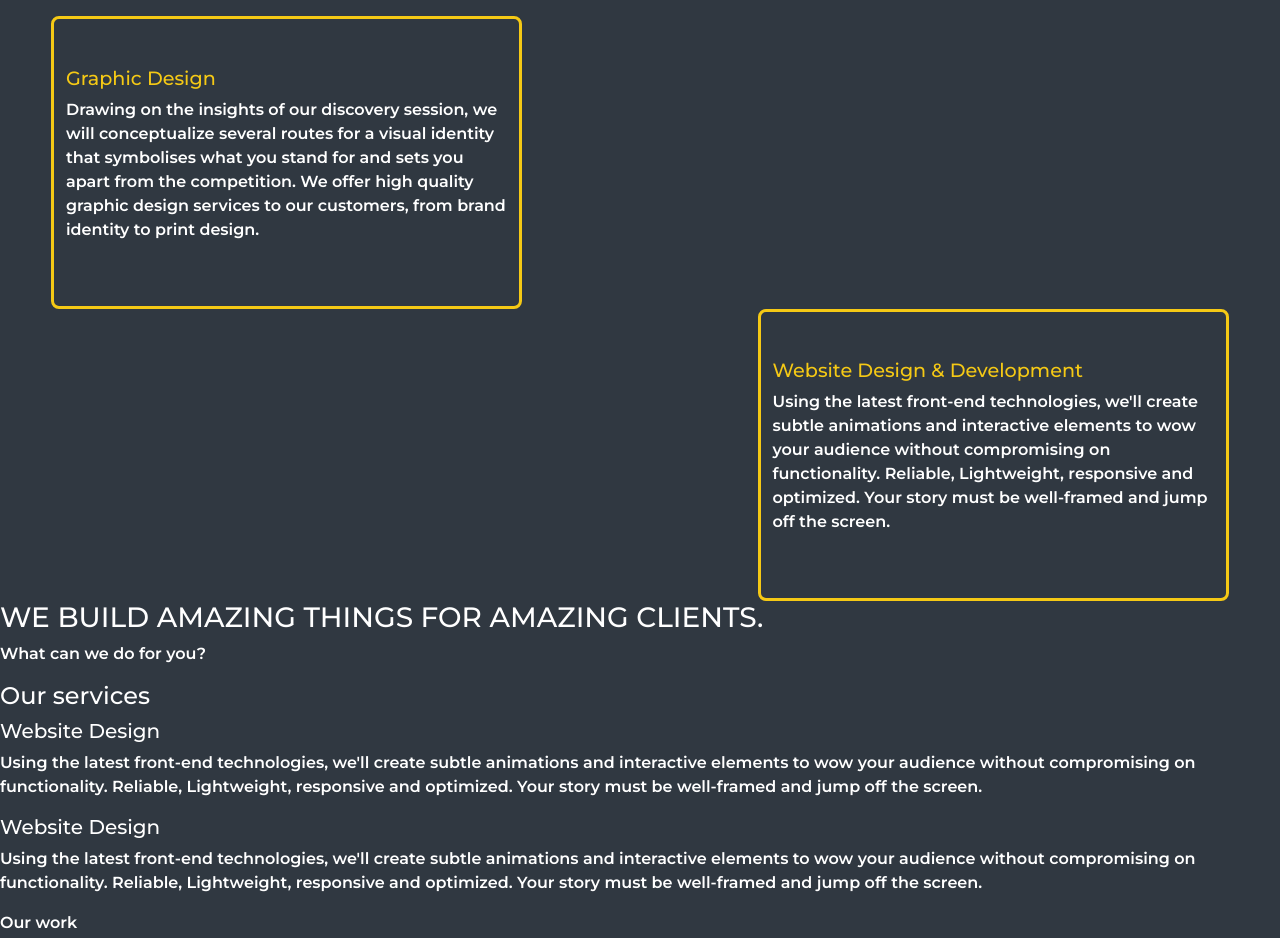
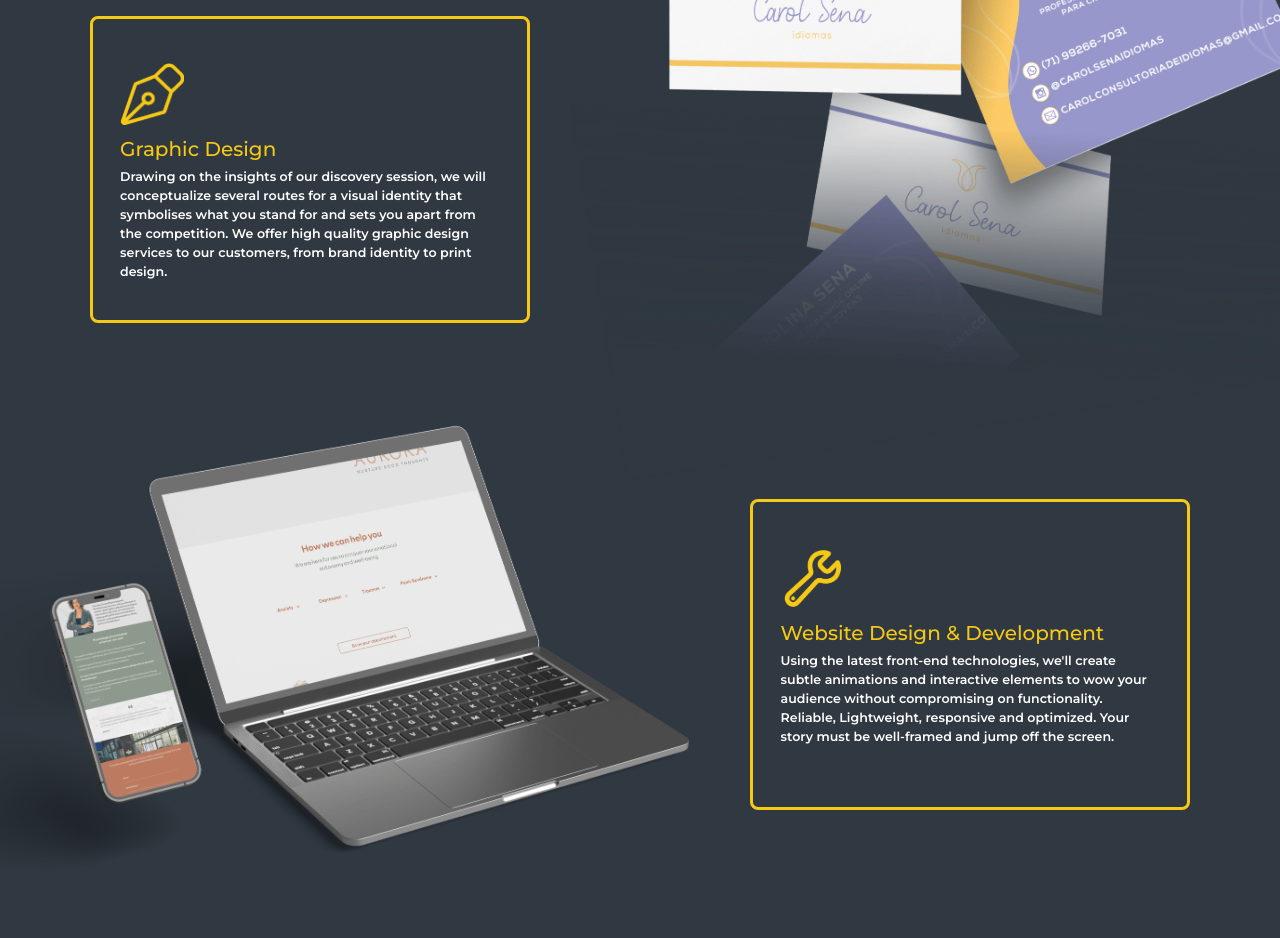
Before and after one commit to Zandirin/AllowU, a plain HTML site: page index.html in a window 1280 px wide. Shown: the part 1240-2178 px from the top of the page. Drawn offline with nearby package versions, Linux system fonts and the light colour scheme.

Commit message:
1440 view changes made. Services and about us mostly completed.

```diff
--- a/assets/css/style.css
+++ b/assets/css/style.css
@@ -106,7 +106,9 @@ input[type="checkbox"] {
     font-weight: 600;
 }
 
-.lang-link-active {
+.lang-link-active,
+#services h3 span,
+#about h3 span  {
     color: #F5C915;
 }
 
@@ -114,65 +116,131 @@ input[type="checkbox"] {
 
 #services {
     clear: both;
-    padding-left: 4%;
-    padding-right: 4%;
+    padding-left: 7%;
+    padding-right: 7%;
 }
 
 #services h3 {
     font-size: 3rem;
-    width: 50%;
-}
-
-#services h3 span {
-    color: #F5C915;
+    width: 55%;
 }
 
 .heading-para {
     font-size: 0.875rem;
     border-bottom: 1px solid #F5C915;
-    width: 14%;
+    width: 15%;
     margin-top: 4.5rem;
 }
 
-#services h4 {
+#services h4,
+#about h4 {
     font-weight: 600;
     font-size: 2.5rem;
     margin-bottom: 2.5rem;
 }
 
-.border-box {
+.services-heading {
+    color: #F5C915;
+    font-size: 1.25rem;
+    margin-bottom: 2%;
+}
+
+.services-desc {
+    font-size: 0.788125rem;
+}
+
+.services-vector {
+    width: 4rem;
+    margin-bottom: 3%;
+}
+
+.services-image-one {
+    position: absolute;
+    right: 0;
+    top: 53rem;
+    width: 60vw;
+    z-index: -1;
+}
+
+.services-image-two {
+    position: absolute;
+    left: -1rem;
+    width: 60vw;
+    z-index: -1;
+    top: 101rem;
+}
+
+.graphic-container,
+.website-container {
     border: #F5C915 solid 3px;
     border-radius: 0.5rem;
     clear: both;
-    padding: 4% 1%;
-}
-
-.services-graphic {
+    padding: 4% 2.5%;
     width: 40%;
-    float: left;
-}
-
-.services-website {
-    width: 40%;
-    float: right;
 }
 
 .graphic-container {
-    background: url("../img/cards.png");
-    background-size: 50vw;
+    margin-bottom: 11rem;
+    float: left;
+    padding-bottom: 2%;
 }
 
-.services-heading {
-    color: #F5C915;
-    font-size: 1.2rem;
-    margin-bottom: 2%;
+.website-container {
+    margin-bottom: 17.25rem;
+    float: right;
 }
 
 /* About Us content elements */
 
 #about {
     clear: both;
+    padding-left: 7%;
+    padding-right: 7%;
 }
+
+#about h3 {
+    font-size: 3rem;
+    width: 65%;
+}
+
+.about-heading-para {
+    width: 7%;
+}
+
+.about-container {
+    display: flex;
+    padding-left: 3%;
+}
+
+.about-segment {
+    width: 50%;
+}
+
+.about-segment:first-child {
+    padding-right: 3%;
+}
+
+.profile-pic {
+    width: 7.9375rem;
+}
+
+.about-desc {
+    font-size: 1.25rem;
+    font-weight: 400;
+}
+
+.about-name {
+    font-size: 1.5rem;
+    font-weight: 600;
+    margin-bottom: 0;
+}
+
+.about-title {
+    font-size: .8125;
+    font-weight: 500;
+    color: #F5C915;
+}
+
 
 /* Contact Section elements */
 #contact-form {
--- a/index.html
+++ b/index.html
@@ -51,20 +51,26 @@
 
     <div id="services">
         <h3>Our services are dedicated to help you create <span>impactful digital solutions</span>.</h3>
+        <img class="services-image-one" src="assets/images/cards.png" alt="cards falling">
         <p class="heading-para">What can we do for you?</p>
         <h4>Our services</h4>
         <div class="graphic-container">
             <article class="services-graphic border-box">
+                <img class="services-vector" src="assets/images/pen.png" alt="pen vector">
                 <h5 class="services-heading">Graphic Design</h5>
-                <p>Drawing on the insights of our discovery session, we will conceptualize several routes for a visual
+                <p class="services-desc">Drawing on the insights of our discovery session, we will conceptualize several
+                    routes for a visual
                     identity that symbolises what you stand for and sets you apart from the competition. We offer high
                     quality graphic design services to our customers, from brand identity to print design.</p>
             </article>
         </div>
+        <img class="services-image-two" src="assets/images/computer-phone.png" alt="Aurora displayed on devices">
         <div class="website-container">
             <article class="services-website border-box">
+                <img class="services-vector" src="assets/images/wrench.png" alt="wrench vector">
                 <h5 class="services-heading">Website Design & Development</h5>
-                <p>Using the latest front-end technologies, we'll create subtle animations and interactive elements to
+                <p class="services-desc">Using the latest front-end technologies, we'll create subtle animations and
+                    interactive elements to
                     wow your audience without compromising on functionality. Reliable, Lightweight, responsive and
                     optimized. Your story must be well-framed and jump off the screen.</p>
             </article>
@@ -74,30 +80,35 @@
     <!-- About Us Section -->
 
     <div id="about">
-        <h3>WE BUILD <span>AMAZING</span> THINGS FOR AMAZING <span>CLIENTS.</span></h3>
-        <p>What can we do for you?</p>
-        <h4>Our services</h4>
-        <div>
+        <h3 class="about-heading">WE BUILD <span>AMAZING</span> THINGS, FOR AMAZING <span>CLIENTS.</span></h3>
+        <p class="heading-para about-heading-para">Our Culture</p>
+        <h4>About Us</h4>
+        <div class="about-container">
+            <div class="about-segment">
                 <article>
-
+                    <img class="profile-pic" src="assets/images/john.png" alt="john">
                 </article>
                 <article>
-                <h5>Website Design</h5>
-                <p>Using the latest front-end technologies, we'll create subtle animations and interactive elements to
-                    wow your audience without compromising on functionality. Reliable, Lightweight, responsive and
-                    optimized. Your story must be well-framed and jump off the screen.</p>
+                    <h5 class="about-name">John Kraft</h5>
+                    <h6 class="about-title">Full Stack Web Developer</h6>
+                    <p class="about-desc">CEO of Allow.U and Full Stack Web Developer. I work with clients to research, scope, architect
+                        and build website and app development solutions. We’ll tailor make a responsive website that
+                        will not only look beautiful, it will function perfectly.</p>
                 </article>
             </div>
-        <div>
+            <div class="about-segment">
                 <article>
-
+                    <img class="profile-pic" src="assets/images/thays.png" alt="thays">
                 </article>
                 <article>
-                <h5>Website Design</h5>
-                <p>Using the latest front-end technologies, we'll create subtle animations and interactive elements to
-                    wow your audience without compromising on functionality. Reliable, Lightweight, responsive and
-                    optimized. Your story must be well-framed and jump off the screen.</p>
+                    <h5 class="about-name">Thays Magalhães</h5>
+                    <h6 class="about-title">Graphic Designer and UI Designer</h6>
+                    <p class="about-desc">Copy
+                        CEO of Allow.U and Graphic Designer & UI Designer. We create unique graphics that reflect your
+                        values and tells your clients who you are. We do visual marketing communication, design and
+                        custom build a website, logos, and much more for your communication with your target public.</p>
                 </article>
+            </div>
         </div>
     </div>
 
```
Also changed, not shown: assets/images/bg-waves.png (added), assets/images/john.png (added), assets/images/pen.png (added), assets/images/thays.png (added), assets/images/wrench.png (added). Lines whose indentation alone changed are shown as unchanged.
